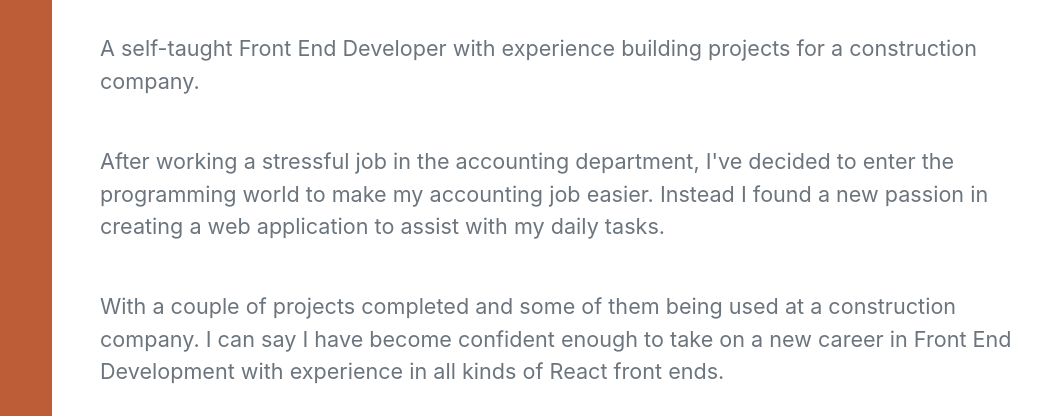
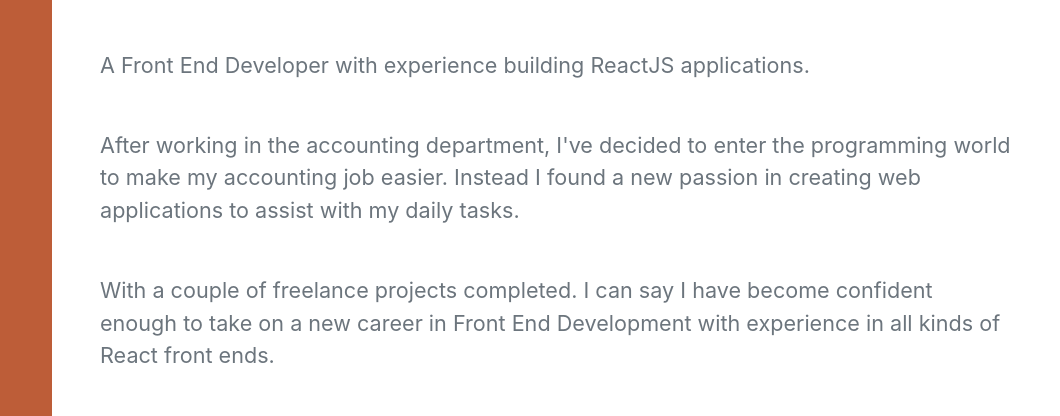
Before and after one commit to Hey-Zeus-byte/Hey-Zeus-byte.github.io, a website: page dist/index.html in a window 1280 px wide. Shown: the part 228-644 px from the top of the page, 220-1280 px from the left. Drawn offline with nearby package versions, Linux system fonts and the light colour scheme; files whose address does not match are found by name; a web font is replaced by a local one.

```diff
--- a/dist/index.html
+++ b/dist/index.html
@@ -102,18 +102,16 @@
             >
           </div>
           <p class="lead mb-5">
-            A self-taught Front End Developer with experience building projects
-            for a construction company.
+            A Front End Developer with experience building ReactJS applications.
           </p>
           <p class="lead mb-5">
-            After working a stressful job in the accounting department, I've
+            After working in the accounting department, I've
             decided to enter the programming world to make my accounting job
-            easier. Instead I found a new passion in creating a web application
+            easier. Instead I found a new passion in creating web applications
             to assist with my daily tasks.
           </p>
           <p class="lead mb-5">
-            With a couple of projects completed and some of them being used at a
-            construction company. I can say I have become confident enough to
+            With a couple of freelance projects completed. I can say I have become confident enough to
             take on a new career in Front End Development with experience in all
             kinds of React front ends.
           </p>
```
Also changed, not shown: 1 other file.
